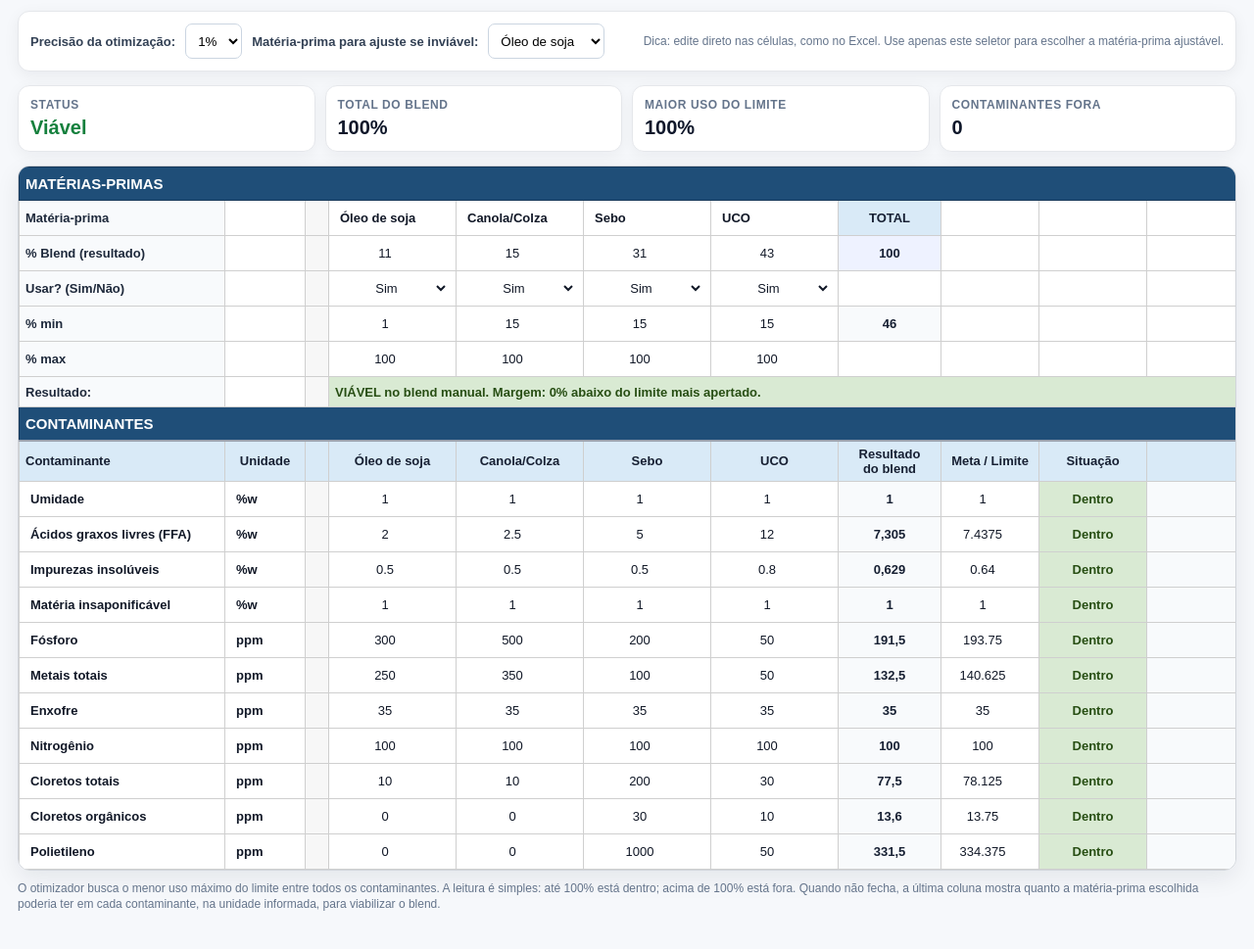
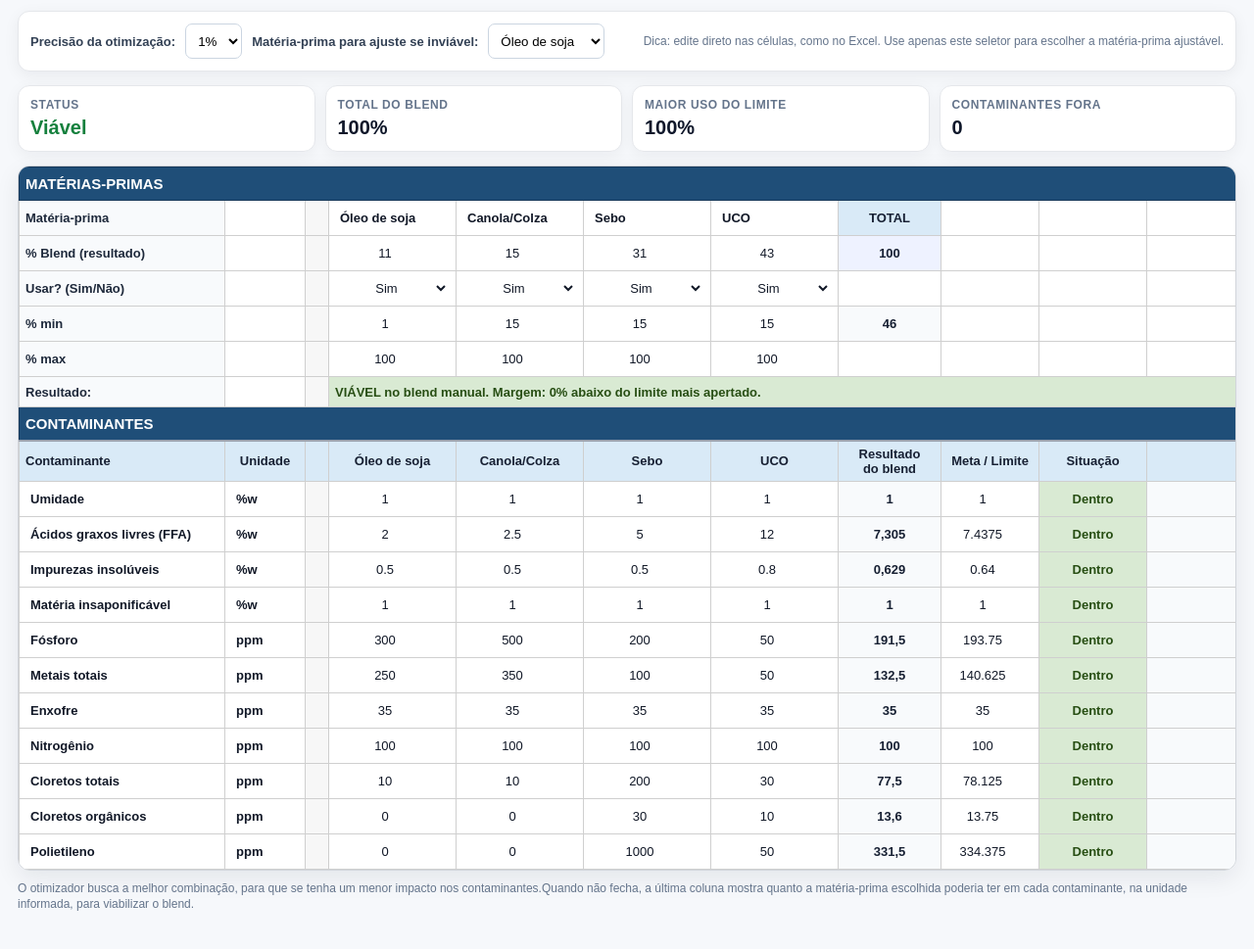
Before and after one commit to alrlimaangelica/MPBlend, a plain HTML site: page index.html in a window 1280 px wide. Shown: the part 107-1076 px from the top of the page at 98% size. Drawn offline with Linux system fonts and the light colour scheme.

Commit message:
Update index.html

```diff
--- a/index.html
+++ b/index.html
@@ -399,7 +399,7 @@
     </div>
 
     <p class="footer-note">
-      O otimizador busca o menor uso máximo do limite entre todos os contaminantes. A leitura é simples: até 100% está dentro; acima de 100% está fora. Quando não fecha, a última coluna mostra quanto a matéria-prima escolhida poderia ter em cada contaminante, na unidade informada, para viabilizar o blend.
+      O otimizador busca a melhor combinação, para que se tenha um menor impacto nos contaminantes.Quando não fecha, a última coluna mostra quanto a matéria-prima escolhida poderia ter em cada contaminante, na unidade informada, para viabilizar o blend.
     </p>
   </main>
 
```
